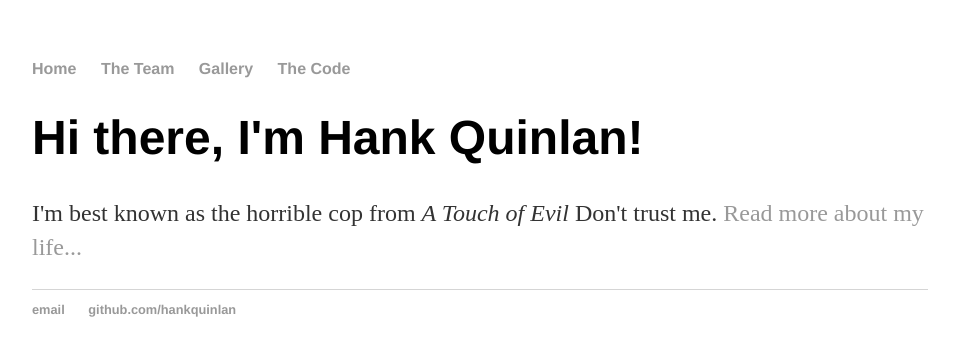
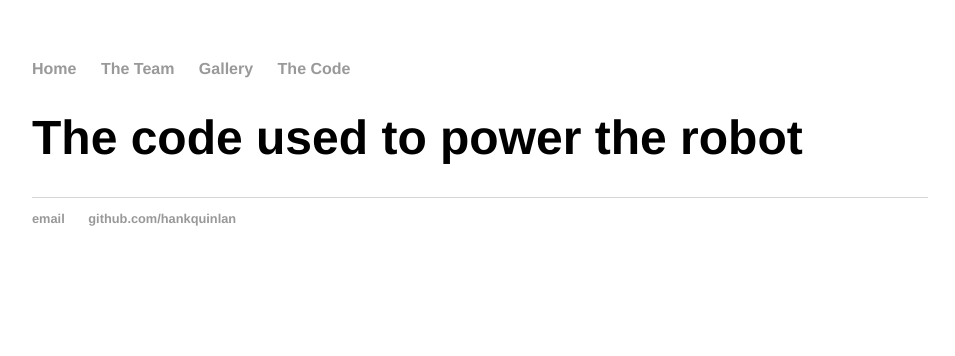
Before and after one commit to walkershanks/walkershanks.github.io, a Jekyll site: the page built from The-Code/index.html, in a window 1280 px wide. Shown: the top 356 px of the page, without its empty margins (160-1115 px from the left). Built offline with Jekyll 4.4.1, drawn with Linux system fonts in a browser that asks for light colours.

Commit message:
Update index.html

```diff
--- a/The-Code/index.html
+++ b/The-Code/index.html
@@ -1,8 +1,7 @@
 ---
 layout: default
-title: Hank Quinlan, Horrible Cop
+title: The Code
 ---
 <div class="blurb">
-	<h1>Hi there, I'm Hank Quinlan!</h1>
-	<p>I'm best known as the horrible cop from <em>A Touch of Evil</em> Don't trust me. <a href="/about">Read more about my life...</a></p>
+	<h1>The code used to power the robot</h1>
 </div><!-- /.blurb -->
```
